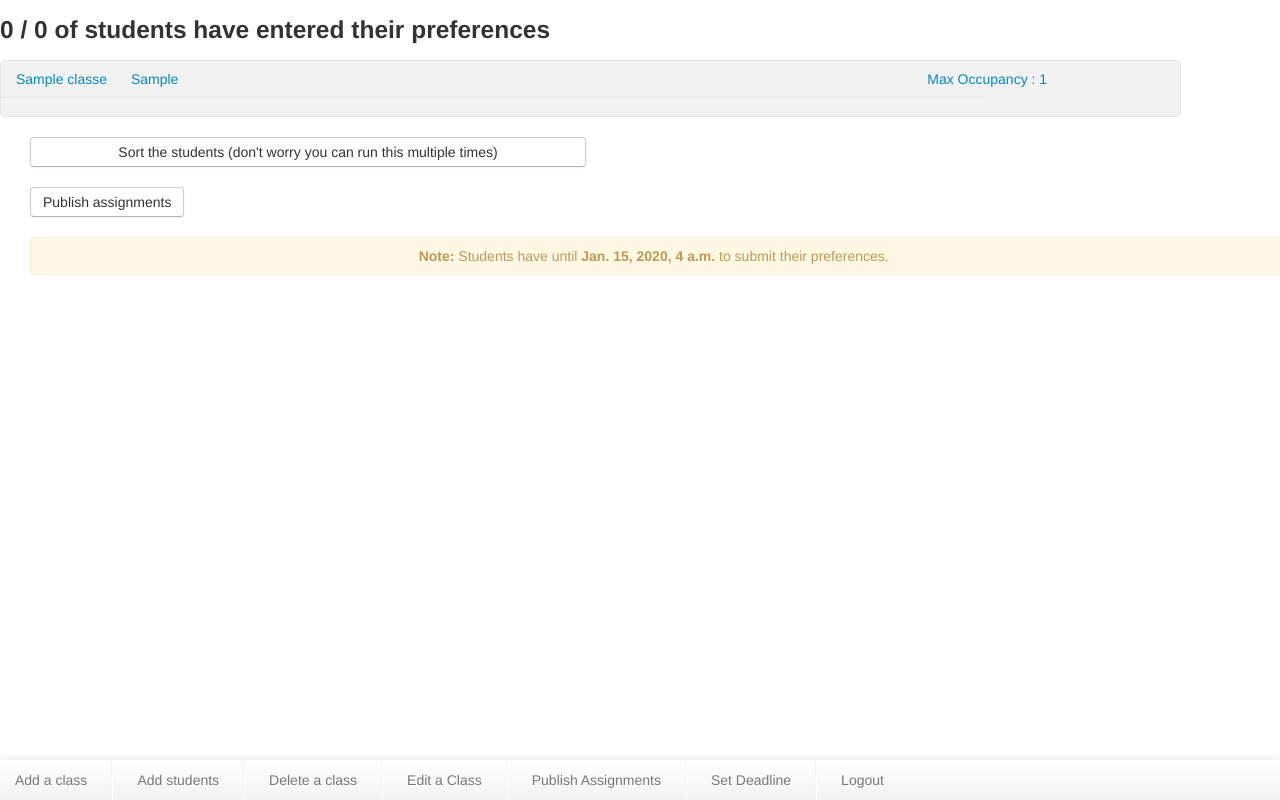
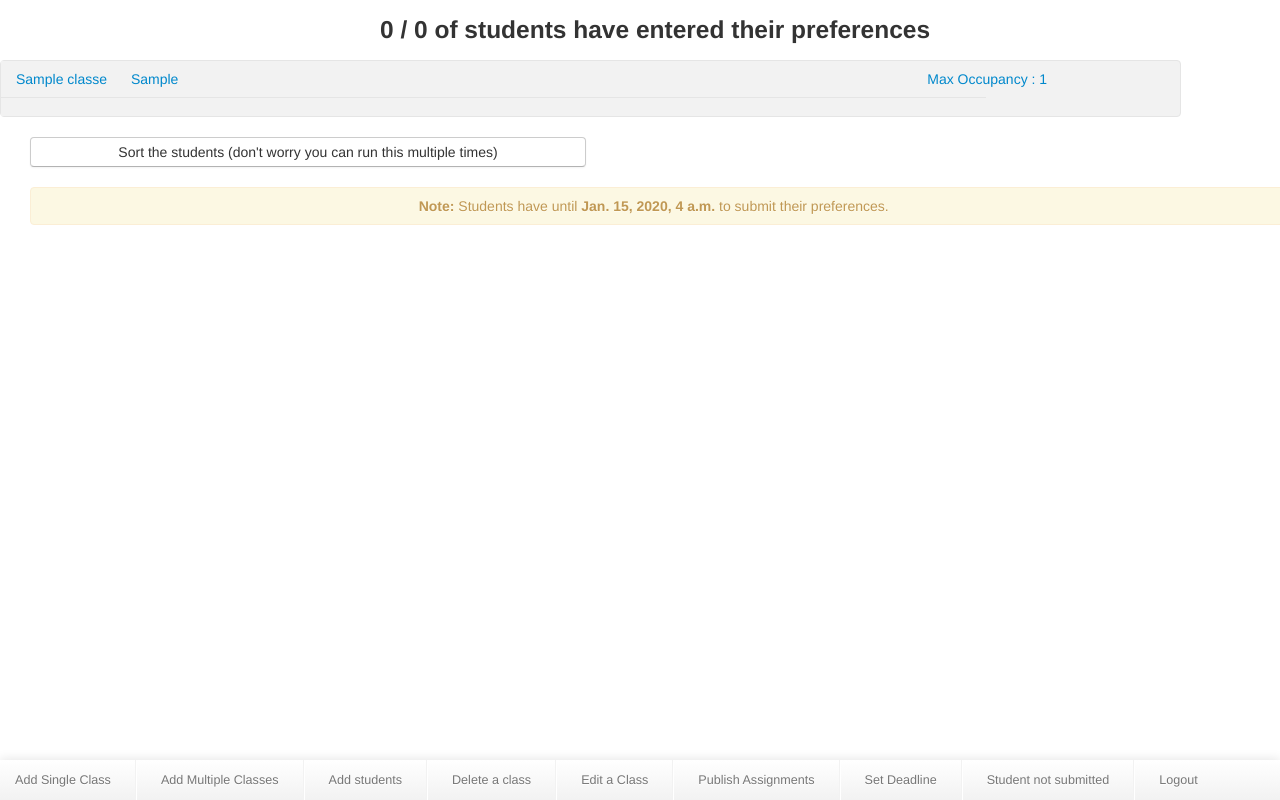
Before and after one commit to garrettdreyfus/Block, a Django app: page /school_profile/ in a window 1280 px wide; the page is wider, and only the part inside the window is pictured. Run offline with Django 3.2, Linux system fonts and the light colour scheme; a user stored in the database is signed in; tables that the repository leaves empty hold one stand-in row (values such as "Sample post"); some libraries are stand-ins or nearby versions.

Commit message:
Add Multiple classes View students who have not submitted preferences Small Fixes

```diff
--- a/crush/static/bootstrap/css/index.css
+++ b/crush/static/bootstrap/css/index.css
@@ -26,7 +26,7 @@ form {
 }
 .jumbotron {
     top: 100px;
-    background-color: Black;
+    background-color: #292929;
     height: 500px;
     color: White;
 }
--- a/crush/static/bootstrap/css/school_home.css
+++ b/crush/static/bootstrap/css/school_home.css
@@ -18,7 +18,7 @@ body{
 .teachnav {
     background-color: Purple;
     background-image: none;
-    font-size: 100%;
+    font-size: 90%;
 }
 button {
 	background-color:#fff;
@@ -33,7 +33,7 @@ button {
   color:#000;
   padding-right:5px;
 }
-#addClass input{
+#addSingleClass input{
   height:30px;
 
 }
--- a/crush/templates/crush/index.html
+++ b/crush/templates/crush/index.html
@@ -21,8 +21,7 @@
 <br><br>
 <div id="content">
     <div class="jumbotron">
-        <h1 id="indextitle"> Block X Block </h1>
-        <p class="lead">Get started today!</p>
+        <h1 id="indextitle"> Block X Block </h1><br>
         <a class="btn btn-large register" href="#registerModal" data-toggle="modal">Register</a>
       <a class="btn btn-large login" href="#loginModal" data-toggle="modal">Log in</a> <br>
     </div>
--- a/crush/templates/crush/school_home.html
+++ b/crush/templates/crush/school_home.html
@@ -35,7 +35,7 @@
 
     <div class="row">
       <h1>{{School.school_profile.username}}</h1>
-      <h3>{{Entered_Fraction}} of students have entered their preferences</h3>
+      <h3 align="center">{{Entered_Fraction}} of students have entered their preferences</h3>
       {% if messages %}
         <div class="alert alert-error span10">
           {% for message in messages %}
@@ -70,24 +70,48 @@
               {% endif %}
         </div>
       </div>
-      <div id ="addClassModal" class="modal hide fade" tabindex="-1" role="dialog" aria-labelledby="myModalLabel" alt="add class">
-        <div class="modal-header">
-          <div class="pull-right close" data-dismiss="modal" aria-hidden="true"> x </div>
-          <h1>Add A Class</h1>
-        </div>
-        <div class="modal-body">
-          <form action="addClass/" method="post" id="addClass" name="addClass">{% csrf_token %}
+      <div id ="addSingleClassModal" class="modal hide fade" tabindex="-1"
+              role="dialog" arialabelledby="myModalLabel" alt="add
+              single class">
+	<div class="modal-header">
+	   <div class="pull-right close" data-dismiss="modal" aria-hidden="true"> x </div>
+	  <h3> Add a single class </h3>
+	  </div>
+	<div class="modal-body">
+	  <p>To add a single class, fill out the form below<p><hr>
+	  <form action="addSingleClass/" method="post" id="addSingleClass" name="addSingleClass">{% csrf_token %}
             <input class="span3" type="text" required placeholder="Class Name" name="ClassName" id="ClassName" required maxlength="100" />
             <input class="span2" type="number" placeholder="Max Occupancy" name="MO" min="1" max="360" required />
             <input class="span3" type="text" placeholder ="Teacher" name="Teacher" required /><input class="span2" type="text" placeholder ="Grade (ex. 6, 6-7, 6-8)" name="Grade" min="6" max="8" required />
 
-            <textarea class="form-control span7" placeholder = "Class Description" name="ClassDescription" id="ClassDescription" rows="4" required="true" maxlength=1000 ></textarea>
-            <div class="modal-footer">
-              <input class="btn" type="submit" value="Add"/>
-            </div>
+            <textarea class="form-control span5" placeholder = "Class Description" name="ClassDescription"id="ClassDescription" rows="4" required="true" maxlength=1000 ></textarea><br>
+	  <input class="btn" type="submit" value="Add"/>
+          </form>
+	</div>
+	</div>
+
+
+
+      <div id ="addMultipleClassModal" class="modal hide fade" tabindex="-1" role="dialog" aria-labelledby="myModalLabel" alt="add class">
+        <div class="modal-header">
+          <div class="pull-right close" data-dismiss="modal" aria-hidden="true"> x </div>
+          <h2> Please upload your spreadsheet below </h2>
+        </div>
+        <div class="modal-body">
+	  <p> To add multiple classes, upload a csv file. This file
+            should have the class name in the first column, the
+            class's teacher in the second column, the maximum number
+            of students in the third column, the grades the class will
+        be offered to, and the class's description in the fifth column.<p>
+	   <form action="addMultipleClasses/" method="post" id="addMultipleClasses" name="addMultipleClasses" enctype="multipart/form-data"> {% csrf_token %}
+            <br>
+            <input type="file" required name="spreadsheet" id="spreadsheet" accept=".csv" />
+            <input class="pull-right btn" type="submit" value="Upload" />
           </form>
         </div>
       </div>
+
+
       <div id="addStudentsModal" class="modal hide fade" tabindex="-1" role="dialogue" aria-labelledby="myModalLabel" alt="add class">
         <div class="modal-header">
           <div class="pull-right close" data-dismiss="modal" aria-hidden="true" >x</div>
@@ -125,18 +149,18 @@
       </div>
     </div>
 
+
+
     <form action="run_the_sort/" method="post" id="addClass" name="addClass" enctype="multipart/form-data">{% csrf_token %}
-    <input class="btn span6" type="submit" value="Sort the students (don't worry you can run this multiple times)" id="submit" name="submit" />
+    <input  align="center" class="btn span6" type="submit" value="Sort the students (don't worry you can run this multiple times)" id="submit"
+    name="submit"/>
     </form>
 
-    <form action="Publish/" method="post" id="Publish" name="Publish" enctype="multipart/form-data">{% csrf_token %}
-        <input class="btn" type="submit" id="submit" value="Publish assignments" id="submit" name="submit"/>
-    </form>
 
     <div id="deleteClassModal" class="modal hide fade" tabindex="-1" role="dialogue" aria-labelledby="myModalLabel" alt="add class">
         <div class="modal-header">
           <div class="pull-right close" data-dismiss="modal" aria-hidden="true" >x</div>
-          <h1>Which class would you like to delete?</h1>
+          <h3>Which class would you like to delete?</h3><br>
         </div>
         <div class="modal-body">
           <form action="deleted/" method="post" id="addStudents" name="addStudents" enctype="multipart/form-data"> {% csrf_token %}
@@ -177,8 +201,11 @@
 <div class="navbar navbar-fixed-bottom teachnav">
   <div class="navbar-inner">
   <ul class="nav">
-   <li><a href="#addClassModal" role="button" data-toggle="modal"">Add
-  a class</a></li>
+   <li><a href="#addSingleClassModal" role="button" data-toggle="modal"">Add Single
+  Class</a></li>
+   <li class="divider-vertical"></li>
+   <li><a href="#addMultipleClassModal" role="button" data-toggle="modal"">Add Multiple
+  Classes</a></li>
    <li class="divider-vertical"></li>
     <li><a href="#addStudentsModal" role="button" data-toggle="modal"">Add students</a></li>
   <li class="divider-vertical"></li>
@@ -191,6 +218,8 @@
   <li class="divider-vertical"></li>
  <li><a href="#deadlineModal" role="button" data-toggle="modal">Set Deadline</a></li>
   <li class="divider-vertical"></li>
+   <li><a href="notSubmited/" role="button" data-toggle="modal">Student not submitted</a></li>
+  <li class="divider-vertical"></li>
  <li><a href="logout_view/" role="button">Logout</a></li>
 
   </ul>
--- a/crush/templates/crush/userview.html
+++ b/crush/templates/crush/userview.html
@@ -57,8 +57,8 @@
  </div>
  {% endif %}
 
-    <h1> Please order your preferences</h1>
-    <ul id="sortable" name="sortable" >
+    <h1 align="center"> Please order your preferences</h1>
+    <ul id="sortable" name="sortable">
       {% if classes %}
         {% for class in classes %}
         <li class="ui-stat-default btn" name="{{class.Class_Name}}" id="{{class.Class_Name|slugify}}" rel="popover" value="{{class.Class_Name}}">{{class.Class_Name}}</li>
--- a/crush/urls.py
+++ b/crush/urls.py
@@ -11,8 +11,8 @@ urlpatterns = patterns('',
     url(r'^userview/$', views.userview, name='userview'),
     url(r'^register/$', views.register, name='register'),
     url(r'^school_profile/$', views.school_profile, name='school_profile'),
-    url(r'^school_profile/$', views.school_profile, name='school_profile'),
-    url(r'^school_profile/addClass/$', views.addClass, name='addClass'),
+    url(r'^school_profile/addSingleClass/$', views.addSingleClass, name='addSingleClass'),
+    url(r'^school_profile/addMultipleClasses/$', views.addMultipleClasses, name='addMultipleClasses'),
     url(r'^school_profile/addStudents/$', views.addStudents, name='addStudents'),
     url(r'^school_profile/run_the_sort/$', views.run_the_sort, name='run_the_sort'),
     url(r'^user_access/$', views.user_access, name = 'user_access'),
@@ -26,4 +26,5 @@ urlpatterns = patterns('',
     url(r'^userview/logout_view/$', views.logout_view, name='logout_view'),
     url(r'^log_in/$', views.log_in, name='log_in'),
     url(r'^school_profile/deadline/$', views.deadline, name='deadline'),
+    url(r'^school_profile/notSubmited/$', views.notSubmited, name='notSubmited'),
 )
--- a/crush/views.py
+++ b/crush/views.py
@@ -18,6 +18,24 @@ import time
 from django.utils.timezone import utc
 # from paste.util import multidict
 
+
+
+@login_required
+def notSubmited(request):
+    usr = request.user
+    user = User_profile.objects.get(user_profile=usr)
+    school = user.School
+    Students = User_profile.objects.filter(status='student')
+    all_stu = []
+    for student in Students:
+        hrandname = []
+        if student.Class_chosen_id == None:
+            stu_id = student.id
+            student2 = User.objects.get(id=stu_id)
+            hrandname.append(student2.username)
+            hrandname.append(student.Homeroom)
+        all_stu.append(hrandname)
+    return render(request, 'crush/notsubmitted.html', {'all_stu':all_stu})
 @login_required
 def deadline(request):
     usr = request.user
@@ -128,6 +146,7 @@ def register(request):
             login(request, usr)
             return HttpResponseRedirect(reverse('crush:school_profile'))
     return HttpResponseRedirect(reverse('index'))
+
 @login_required
 def edit_class(request):
     ClassInfo = request.POST
@@ -141,7 +160,7 @@ def edit_class(request):
     classes = []
     for course in Classes.objects.all():
 	    classes.append(course.Class_Name)
-    print classes
+    # print classes
     if oldName not in classes:
 	    messages.add_message(request, messages.ERROR, 'The class in the old name field is incorrect')
 	    return HttpResponseRedirect(reverse('crush:school_profile'))
@@ -159,6 +178,7 @@ def edit_class(request):
 def deleted(request):
     ClassInfo = request.POST
     ClassName = ClassInfo["ClassName"]
+    classes = Classes.objects.all()
     c = Classes.objects.get(Class_Name=ClassName)
     prefs = Preference.objects.filter(Class_id = c.id)
     for p in prefs:
@@ -191,9 +211,11 @@ def userview(request):
             all_classes.append(i)
             # filter(School=School).filter(Grade=Student.Grade)
     return render(request, 'crush/userview.html', {'classes':all_classes, 'deadline':School.deadline})
+
 @login_required
 def school_profile(request):
     usr = request.user
+
     not_entered = []
     Admin = User_profile.objects.get(user_profile=usr)
     School = Admin.School
@@ -231,7 +253,49 @@ def log_in(request):
         return HttpResponseRedirect(reverse('crush:index'))
 
 @login_required
-def addClass(request):
+def addMultipleClasses(request):
+    csvfile = request.FILES['spreadsheet']
+    csvfile = csvfile.read()
+    usr = request.user
+    user = User_profile.objects.get(user_profile=usr)
+    school = user.School
+    rowsp= csvfile.split('\r')
+    rows=[]
+    print rowsp
+    for row in rowsp[1:]:
+        row = row.split(',')
+        if len(row)==0:
+            return HttpResponseRedirect(reverse('crush:school_profile'))
+        if len(row) < 5:
+            messages.add_message(request, messages.ERROR, "Row %s doesn't have enough fields" % row)
+            return HttpResponseRedirect(reverse('crush:school_profile'))
+        name = row[0]
+        teacher = row[1]
+        capacity = row[2]
+        grades = row[3]
+        ngrade = []
+        start = grades[0]
+        end = grades[-1]
+        description = row[4]
+        print "class information", name, teacher, capacity, ngrade, description
+        if len(grades) == 1:
+            ngrade.append(grades)
+        if len(grades) != 1:
+            for i in range(int(start), int(end)+1):
+                ngrade.append(i)
+        Class = Classes(
+            School=school,
+            Class_Name=name,
+            Class_Description=description,
+            Max_Occupancy=capacity,
+            Teacher=teacher,
+            Grade=ngrade,
+            )
+        Class.save()
+    return HttpResponseRedirect(reverse('crush:school_profile'))
+
+@login_required
+def addSingleClass(request):
     ClassInfo = request.POST
     usr = request.user
     Admin = User_profile.objects.get(user_profile=usr)
@@ -244,13 +308,13 @@ def addClass(request):
     ngrade = []
     start = grade[0]
     end = grade[-1]
-    print start, end, type(start)
+
     if len(grade) == 1:
         ngrade.append(int(grade))
     else:
         for i in range(int(start), int(end)+1):
             ngrade.append(i)
-    print ngrade
+    # print ngrade
     Class = Classes(
         School=School,
         Class_Name=Name,
@@ -274,7 +338,7 @@ def addStudents(request):
     rows=[]
     ## for i in rowsp:
     ##     rows.append(i.split(','))
-    for row in rowsp:
+    for row in rowsp[1:]:
         row = row.split(',')
         if len(row)==0:
             return HttpResponseRedirect(reverse('crush:school_profile'))
@@ -346,7 +410,6 @@ def reverse_it(Dict):
             new_dict[j]=i
     return new_dict
 
-@login_required
 def switch(sort, preferenceDict, request):
     #sorted will be a dictionary with Classes as keys and students as values
     new_sort = []
@@ -370,13 +433,14 @@ def switch(sort, preferenceDict, request):
                         sort[class_1].append(student_2)
                         sort[class_2].append(student_1)
     return sort
+
 @login_required
 def run_the_sort (request):
-
     #school = SchoolProfile.objects.get(school_profile = request.user)
     allStudents = User_profile.objects.filter(status='student')
     studentandprefs = {}
-    for student in allStudents: studentandprefs[student]= Preference.objects.filter(student=student)
+    for student in allStudents:
+        studentandprefs[student]= Preference.objects.filter(student=student)
     # gotta sort studentandprefs
     for prefs in studentandprefs.keys():
         studentandprefs[prefs] = sorted( studentandprefs[prefs], key=attrgetter('rank'))
@@ -397,6 +461,7 @@ def usernameVal(request):
 		if User.objects.filter(username=request.POST["SchoolName"]).exists():
 			response_str="false"
 	return HttpResponse("%s" % response_str)
+
 @login_required
 def change_prefs(request):
     new_class = request.POST["new_class"]
```
Also changed, not shown: crush/static/bootstrap/css/userview.css (+8 -3 lines), 2 other files.
